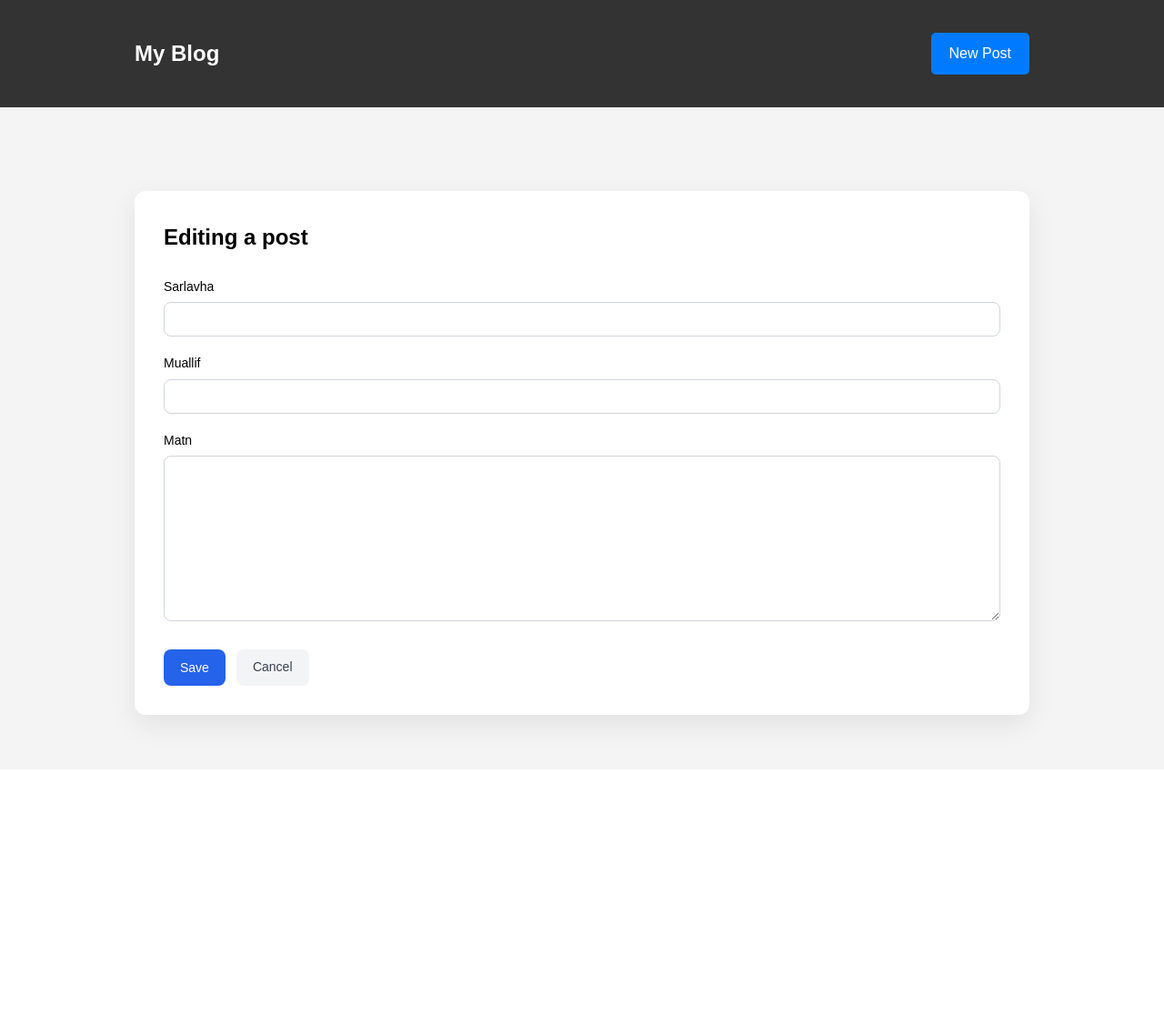
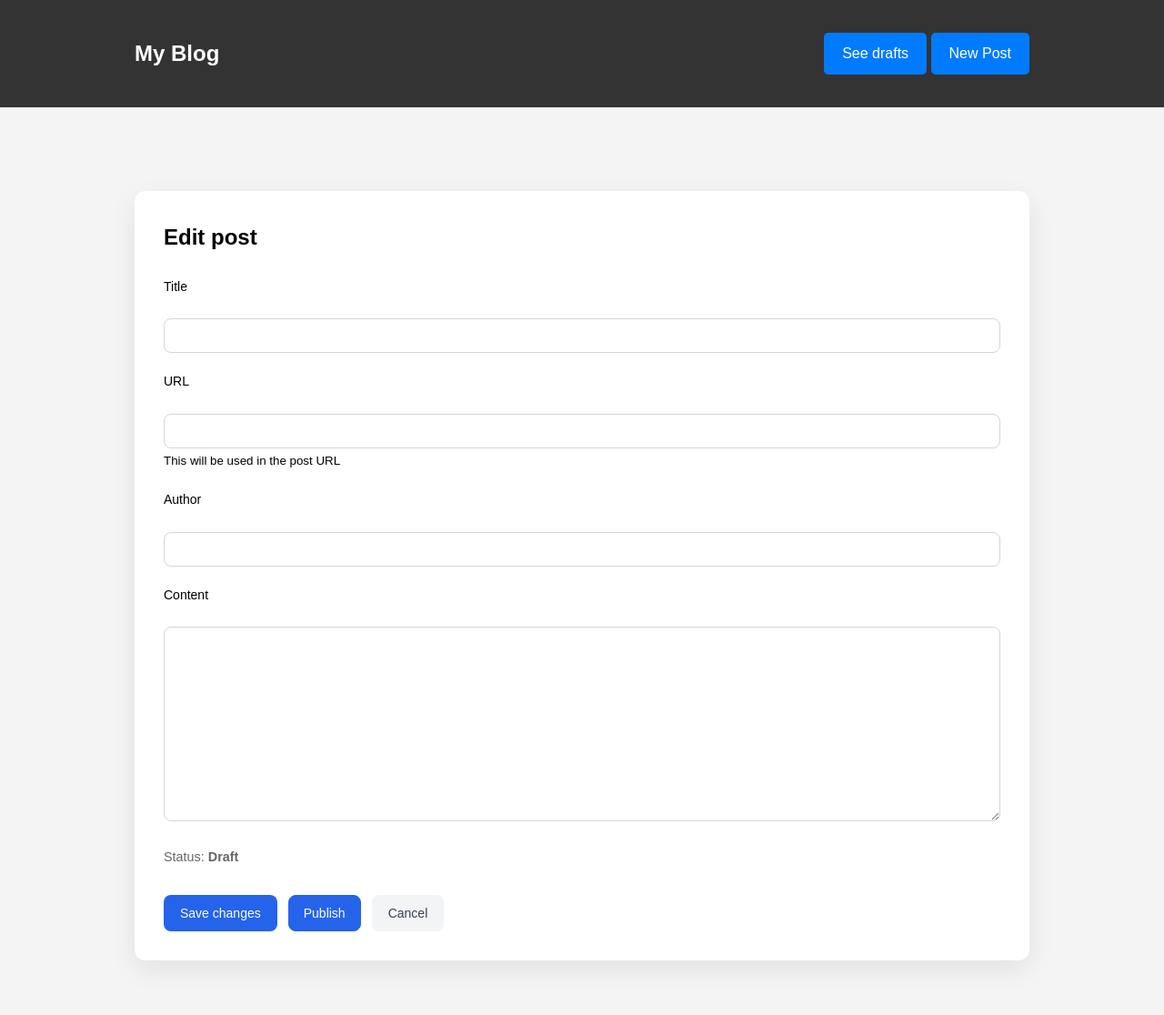
Before and after one commit to abdurakhmanovjohn/blogsite-fastapi, a FastAPI app: template templates/edit.html in a window 1280 px wide. Shown: the whole page at 91% size. Before the commit the page ends 815 px from the top, so only its background shows below. Run offline with FastAPI, Linux system fonts and the light colour scheme; the template is opened without the code that fills it, so the values that code supplies are empty.

Commit message:
new feature drafts has been added

```diff
--- a/main.py
+++ b/main.py
@@ -2,6 +2,7 @@
 
 
 import re
+from datetime import datetime
 from math import ceil
 from typing import List
 
@@ -43,7 +44,7 @@ def home(
 ):
     # posts = db.query(models.Post).order_by(models.Post.created_at.desc()).all()
     # return templates.TemplateResponse("home.html", {"request": request, "posts": posts})
-    query = db.query(models.Post)
+    query = db.query(models.Post).filter(models.Post.is_published == True)
 
     if search:
         query = query.filter(
@@ -58,7 +59,9 @@ def home(
     total_pages = max(ceil(total_posts / POSTS_PER_PAGE), 1)
 
     posts = (
-        query.order_by(models.Post.created_at.desc())
+        query.order_by(
+            models.Post.published_at.desc().nullslast(),
+        )
         .offset((page - 1) * POSTS_PER_PAGE)
         .limit(POSTS_PER_PAGE)
         .all()
@@ -81,7 +84,11 @@ def view_post(request: Request, slug: str, db: Session = Depends(get_db)):
     # post = db.query(models.Post).filter(models.Post.id == post_id).first()
     # return templates.TemplateResponse("post.html", {"request": request, "post": post})
 
-    post = db.query(models.Post).filter(models.Post.slug == slug).first()
+    post = (
+        db.query(models.Post)
+        .filter(models.Post.slug == slug, models.Post.is_published == True)
+        .first()
+    )
     if not post:
         raise HTTPException(status_code=404, detail="Post Not Found")
 
@@ -99,21 +106,41 @@ def create_post(
     content: str = Form(...),
     author: str = Form(...),
     slug: str | None = Form(None),
+    is_published: bool = Form(False),
     db: Session = Depends(get_db),
+    action: str = Form("draft"),
 ):
+    now = datetime.now()
     final_slug = slugify(slug) if slug else slugify(title)
+
+    publish = action == "publish"
+
     existing = db.query(models.Post).filter(models.Post.slug == final_slug).first()
     if existing:
         raise HTTPException(
             status_code=400, detail="Slug already exists, choose another one."
         )
 
-    new_post = models.Post(title=title, slug=final_slug, content=content, author=author)
+    new_post = models.Post(
+        title=title,
+        slug=final_slug,
+        content=content,
+        author=author,
+        is_published=publish,
+        published_at=datetime.now()
+    )
+
     db.add(new_post)
     db.commit()
     db.refresh(new_post)
 
-    return RedirectResponse(url=f"/post/{new_post.slug}", status_code=303)
+    # if is_published:
+    #     return RedirectResponse(url=f"/post/{new_post.slug}", status_code=303)
+
+    if publish:
+        return RedirectResponse(url=f"/post/{new_post.slug}", status_code=303)
+
+    return RedirectResponse(url="/drafts", status_code=303)
 
 
 @app.get("/post/{post_id}/edit", response_class=HTMLResponse)
@@ -138,6 +165,7 @@ def edit_post(
     title: str = Form(...),
     content: str = Form(...),
     author: str = Form(...),
+    slug: str | None = Form(None),
     db: Session = Depends(get_db),
 ):
     post = db.query(models.Post).filter(models.Post.id == post_id).first()
@@ -148,9 +176,20 @@ def edit_post(
     post.content = content
     post.author = author
 
+    if post.is_published:
+        if slug:
+            post.slug = slug
+        else:
+            post.slug = slugify(title)
+
+        post.updated_at = datetime.now()
+
     db.commit()
 
-    return RedirectResponse(url=f"/post/{post.slug}", status_code=303)
+    if post.is_published:
+        return RedirectResponse(url=f"/post/{post.slug}", status_code=303)
+
+    return RedirectResponse(url=f"/drafts/{post_id}", status_code=303)
 
 
 @app.post("/post/{post_id}/delete")
@@ -165,6 +204,46 @@ def delete_post(post_id: int, db: Session = Depends(get_db)):
     return RedirectResponse(url="/", status_code=303)
 
 
+@app.get("/drafts", response_class=HTMLResponse)
+def dafts_page(request: Request, db: Session = Depends(get_db)):
+    drafts = (
+        db.query(models.Post)
+        .filter(models.Post.is_published == False)
+        .order_by(models.Post.created_at.desc())
+        .all()
+    )
+    return templates.TemplateResponse(
+        "drafts.html", {"request": request, "posts": drafts}
+    )
+
+@app.get("/drafts/{post_id}", response_class=HTMLResponse)
+def preview_draft(post_id:int, request: Request, db: Session = Depends(get_db)):
+    post = db.query(models.Post).filter(models.Post.id == post_id, models.Post.is_published == False).first()
+
+    if not post:
+        raise HTTPException(status_code=404)
+
+    return templates.TemplateResponse("post.html", {"request": request, "post": post, "is_draft": True},)
+
+
+@app.post("/post/{post_id}/publish")
+def publish_draft(post_id: int, db: Session = Depends(get_db)):
+    post = db.query(models.Post).filter_by(id=post_id).first()
+
+    if not post:
+        raise HTTPException(status_code=404)
+
+    if not post.is_published:
+        now = datetime.now()
+        post.is_published = True
+        post.published_at = now
+        post.updated_at = now
+
+    db.commit()
+
+    return RedirectResponse(url=f"/post/{post.slug}", status_code=303)
+
+
 @app.get("/api/posts", response_model=List[schemas.PostResponse])
 def get_posts(db: Session = Depends(get_db)):
     return db.query(models.Post).all()
--- a/static/style.css
+++ b/static/style.css
@@ -34,6 +34,10 @@ nav h1 a {
   text-decoration: none;
 }
 
+/* .btns .btn {
+  margin-left: 20px !important;
+} */
+
 .btn {
   background: #007bff;
   color: white;
@@ -50,7 +54,8 @@ nav h1 a {
 }
 
 .btn-edit,
-.btn-delete {
+.btn-delete,
+.btn-publish {
   display: inline-flex;
   align-items: center;
   justify-content: center;
@@ -70,7 +75,7 @@ nav h1 a {
   border: 1px solid #bfdbfe;
   text-decoration: none;
   transition: all 0.2s ease;
-    margin-right: 5px;
+  margin: 0 5px;
 }
 
 .btn-edit:hover {
@@ -85,12 +90,40 @@ nav h1 a {
   border: 1px solid #fecaca;
   cursor: pointer;
   transition: all 0.2s ease;
+  /* margin-right: 5px; */
 }
 
 .btn-delete:hover {
   background-color: #fee2e2;
   border-color: #fca5a5;
   color: #991b1b;
+}
+
+.btn-publish {
+  color: #ffffff;
+  background-color: #2563eb; /* blue-600 */
+
+  border: 1px solid #2563eb;
+  border-radius: 8px;
+
+  cursor: pointer;
+  text-decoration: none;
+  transition: all 0.2s ease;
+}
+
+.btn-publish:hover {
+  background-color: #1d4ed8; /* blue-700 */
+  border-color: #1d4ed8;
+}
+
+.btn-publish:active {
+  transform: translateY(1px);
+}
+
+.btn-publish:disabled {
+  background-color: #93c5fd; /* blue-300 */
+  border-color: #93c5fd;
+  cursor: not-allowed;
 }
 
 .post-card {
@@ -297,3 +330,13 @@ nav h1 a {
     flex-direction: column;
   }
 }
+
+.draft-banner {
+  background: #fff7ed;
+  border: 1px solid #fed7aa;
+  color: #9a3412;
+  padding: 12px;
+  border-radius: 6px;
+  margin-bottom: 20px;
+  font-weight: 500;
+}
--- a/templates/base.html
+++ b/templates/base.html
@@ -10,7 +10,10 @@
     <nav>
         <div class="container">
             <h1><a href="/">My Blog</a></h1>
-            <a href="/create" class="btn">New Post</a>
+            <div class="btns">
+                <a href="/drafts" class="btn btn-1">See drafts</a>
+                <a href="/create" class="btn">New Post</a>
+            </div>
         </div>
     </nav>
 
--- a/templates/edit.html
+++ b/templates/edit.html
@@ -1,31 +1,97 @@
 {% extends "base.html" %}
 
-{% block title %}Editing{% endblock %}
+{% block title %}Edit post{% endblock %}
 
 {% block content %}
 <div class="edit-container">
-  <h2>Editing a post</h2>
+  <h2>Edit post</h2>
 
-  <form method="post" class="edit-form">
-    <label>
-      Sarlavha
-      <input type="text" name="title" value="{{ post.title }}" required>
-    </label>
+  <form
+    method="post"
+    action="/post/{{ post.id }}/edit"
+    class="edit-form"
+  >
 
-    <label>
-      Muallif
-      <input type="text" name="author" value="{{ post.author }}" required>
-    </label>
+    <div class="form-group">
+      <label for="title">Title</label>
+      <input
+        type="text"
+        id="title"
+        name="title"
+        value="{{ post.title }}"
+        required
+      />
+    </div>
 
-    <label>
-      Matn
-      <textarea name="content" rows="10" required>{{ post.content }}</textarea>
-    </label>
+    <div class="form-group">
+      <label for="slug">URL</label>
+      <input
+        type="text"
+        id="slug"
+        name="slug"
+        value="{{ post.slug }}"
+        required
+      />
+      <small class="hint">
+        This will be used in the post URL
+      </small>
+    </div>
+
+    <div class="form-group">
+      <label for="author">Author</label>
+      <input
+        type="text"
+        id="author"
+        name="author"
+        value="{{ post.author }}"
+        required
+      />
+    </div>
+
+    <div class="form-group">
+      <label for="content">Content</label>
+      <textarea
+        id="content"
+        name="content"
+        rows="12"
+        required
+      >{{ post.content }}</textarea>
+    </div>
+
+    <p class="meta">
+      Status:
+      {% if post.is_published %}
+        <strong>Published</strong>
+        {% if post.published_at %}
+          · {{ post.published_at.strftime('%d.%m.%Y %H:%M') }}
+        {% endif %}
+      {% else %}
+        <strong>Draft</strong>
+      {% endif %}
+    </p>
 
     <div class="form-actions">
-      <button type="submit" class="btn-save">Save</button>
-      <a href="/post/{{ post.slug }}" class="btn-cancel">Cancel</a>
+      <button type="submit" class="btn-save">
+        Save changes
+      </button>
+
+      {% if not post.is_published %}
+      <form
+        method="post"
+        action="/post/{{ post.id }}/publish"
+        style="display:inline"
+      >
+        <button type="submit" class="btn-publish">
+          Publish
+        </button>
+      </form>
+      {% endif %}
+
+      <a href="/post/{{ post.slug }}" class="btn-cancel">
+        Cancel
+      </a>
     </div>
+
   </form>
 </div>
 {% endblock %}
```
Also changed, not shown: models.py (+6 -1 lines), templates/create.html (+11 -2 lines), templates/drafts.html (added, +30 -0 lines), templates/home.html (+6 -2 lines), templates/post.html (+13 -0 lines), 1 other file. Lines whose indentation alone changed are shown as unchanged.
